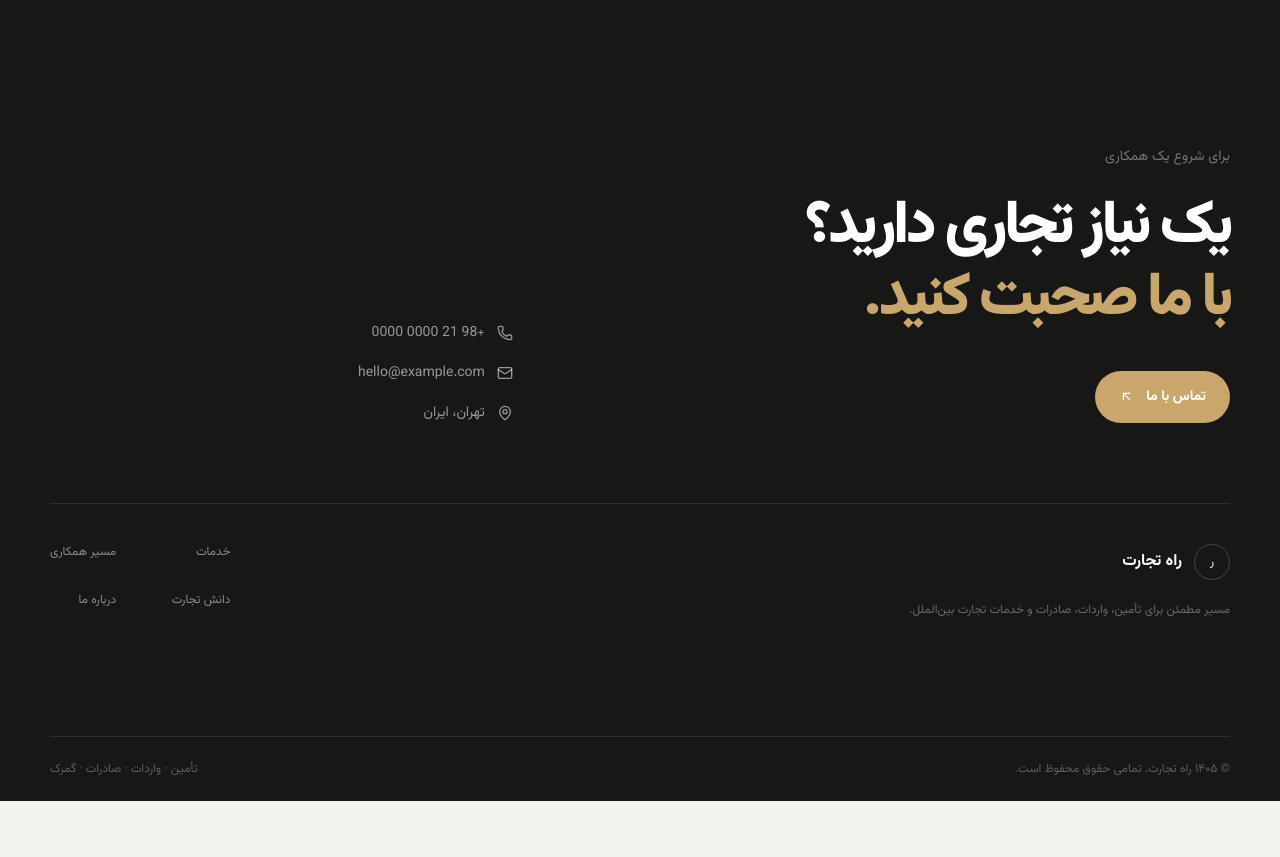
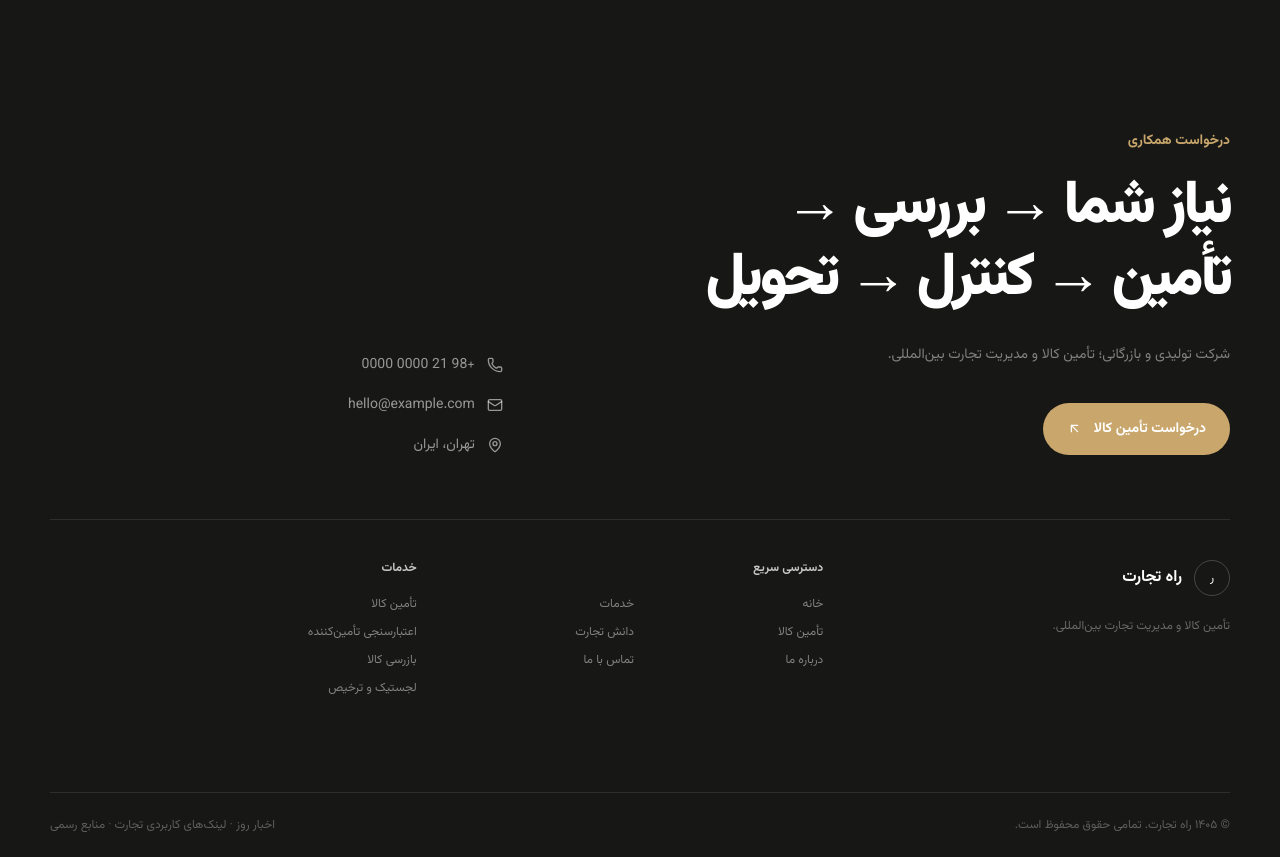
Before and after one commit to artinasd/import-export, a Next.js app: page / in a window 1280 px wide. Shown: the part 5740-6597 px from the top of the page. Before the commit the page ends 6541 px from the top, so only its background shows below. Built offline with nearby package versions, Linux system fonts and the light colour scheme.

Commit message:
Align footer structure and content with client sitemap

```diff
--- a/components/layout/Footer.js
+++ b/components/layout/Footer.js
@@ -1,29 +1,23 @@
 import { ArrowUpLeft, Mail, MapPin, Phone } from "lucide-react";
 
-const footerLinks = [["خدمات", "#services"], ["مسیر همکاری", "#process"], ["دانش تجارت", "#insights"], ["درباره ما", "#about"]];
+const quickLinks = [["خانه", "#top"], ["خدمات", "#services"], ["تأمین کالا", "#services"], ["دانش تجارت", "#insights"], ["درباره ما", "#about"], ["تماس با ما", "#contact"]];
+const serviceLinks = [["تأمین کالا", "#services"], ["اعتبارسنجی تأمین‌کننده", "#services"], ["بازرسی کالا", "#services"], ["لجستیک و ترخیص", "#services"]];
 
 export default function Footer() {
   return (
     <footer id="contact" className="bg-[#171816] text-white">
-      <div className="container-site py-20 lg:py-28">
-        <div className="mb-20 grid gap-14 lg:grid-cols-[1fr_.7fr]">
-          <div>
-            <p className="mb-6 text-sm text-white/40">برای شروع یک همکاری</p>
-            <h2 className="font-display max-w-2xl text-balance text-4xl font-black leading-[1.2] sm:text-6xl">یک نیاز تجاری دارید؟<br /><span className="text-[#c9a66b]">با ما صحبت کنید.</span></h2>
-            <a href="mailto:hello@example.com" className="mt-9 inline-flex items-center gap-3 rounded-full bg-[#c9a66b] px-6 py-4 text-sm font-bold text-[#171816] transition hover:bg-white">تماس با ما <ArrowUpLeft size={15} /></a>
-          </div>
-          <div className="grid content-end gap-5 text-sm text-white/55">
-            <div className="flex items-center gap-3"><Phone size={16} /> +98 21 0000 0000</div>
-            <div className="flex items-center gap-3"><Mail size={16} /> hello@example.com</div>
-            <div className="flex items-center gap-3"><MapPin size={16} /> تهران، ایران</div>
-          </div>
+      <div className="container-site py-20 lg:py-24">
+        <div className="mb-16 grid gap-12 lg:grid-cols-[1.2fr_.8fr]">
+          <div><p className="mb-5 text-sm font-bold text-[#c9a66b]">درخواست همکاری</p><h2 className="font-display max-w-2xl text-balance text-4xl font-black leading-[1.2] sm:text-6xl">نیاز شما → بررسی → تأمین → کنترل → تحویل</h2><p className="mt-6 max-w-xl text-sm leading-8 text-white/45">شرکت تولیدی و بازرگانی؛ تأمین کالا و مدیریت تجارت بین‌المللی.</p><a href="#inquiry" className="mt-8 inline-flex items-center gap-3 rounded-full bg-[#c9a66b] px-6 py-4 text-sm font-bold text-[#171816] transition hover:bg-white">درخواست تأمین کالا <ArrowUpLeft size={15} /></a></div>
+          <div className="grid content-end gap-5 text-sm text-white/55"><div className="flex items-center gap-3"><Phone size={16} /> +98 21 0000 0000</div><div className="flex items-center gap-3"><Mail size={16} /> hello@example.com</div><div className="flex items-center gap-3"><MapPin size={16} /> تهران، ایران</div></div>
         </div>
-        <div className="grid gap-10 border-t border-white/10 pt-10 sm:grid-cols-2 lg:grid-cols-[1fr_auto]">
-          <div><div className="mb-4 flex items-center gap-3"><span className="flex h-9 w-9 items-center justify-center rounded-full border border-white/20 text-xs">ر</span><span className="font-bold">راه تجارت</span></div><p className="max-w-sm text-xs leading-7 text-white/35">مسیر مطمئن برای تأمین، واردات، صادرات و خدمات تجارت بین‌الملل.</p></div>
-          <nav className="grid grid-cols-2 gap-x-12 gap-y-4 text-xs text-white/50" aria-label="پیوندهای فوتر">{footerLinks.map(([label, href]) => <a key={href} href={href} className="transition hover:text-white">{label}</a>)}</nav>
+        <div className="grid gap-10 border-t border-white/10 pt-10 sm:grid-cols-3">
+          <div><div className="mb-4 flex items-center gap-3"><span className="flex h-9 w-9 items-center justify-center rounded-full border border-white/20 text-xs">ر</span><span className="font-bold">راه تجارت</span></div><p className="max-w-sm text-xs leading-7 text-white/35">تأمین کالا و مدیریت تجارت بین‌المللی.</p></div>
+          <div><h3 className="mb-5 text-xs font-bold text-white/75">دسترسی سریع</h3><nav className="grid grid-cols-2 gap-3 text-xs text-white/45" aria-label="دسترسی سریع">{quickLinks.map(([label, href]) => <a key={`${label}-${href}`} href={href} className="transition hover:text-white">{label}</a>)}</nav></div>
+          <div><h3 className="mb-5 text-xs font-bold text-white/75">خدمات</h3><nav className="grid gap-3 text-xs text-white/45" aria-label="خدمات">{serviceLinks.map(([label, href]) => <a key={label} href={href} className="transition hover:text-white">{label}</a>)}</nav></div>
         </div>
       </div>
-      <div className="container-site flex flex-col gap-3 border-t border-white/10 py-6 text-xs text-white/30 sm:flex-row sm:items-center sm:justify-between"><span>© ۱۴۰۵ راه تجارت. تمامی حقوق محفوظ است.</span><span>تأمین · واردات · صادرات · گمرک</span></div>
+      <div className="container-site flex flex-col gap-3 border-t border-white/10 py-6 text-xs text-white/30 sm:flex-row sm:items-center sm:justify-between"><span>© ۱۴۰۵ راه تجارت. تمامی حقوق محفوظ است.</span><span>اخبار روز · لینک‌های کاربردی تجارت · منابع رسمی</span></div>
     </footer>
   );
 }
```
